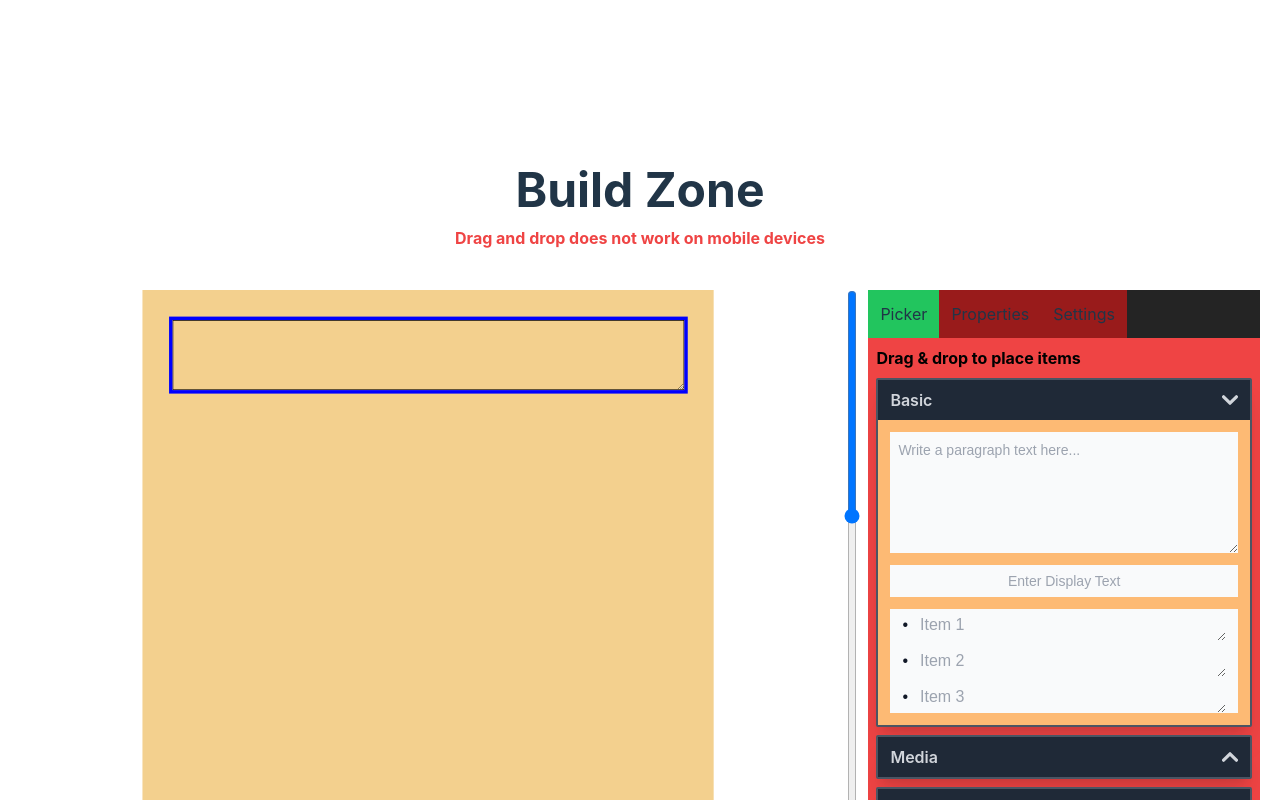
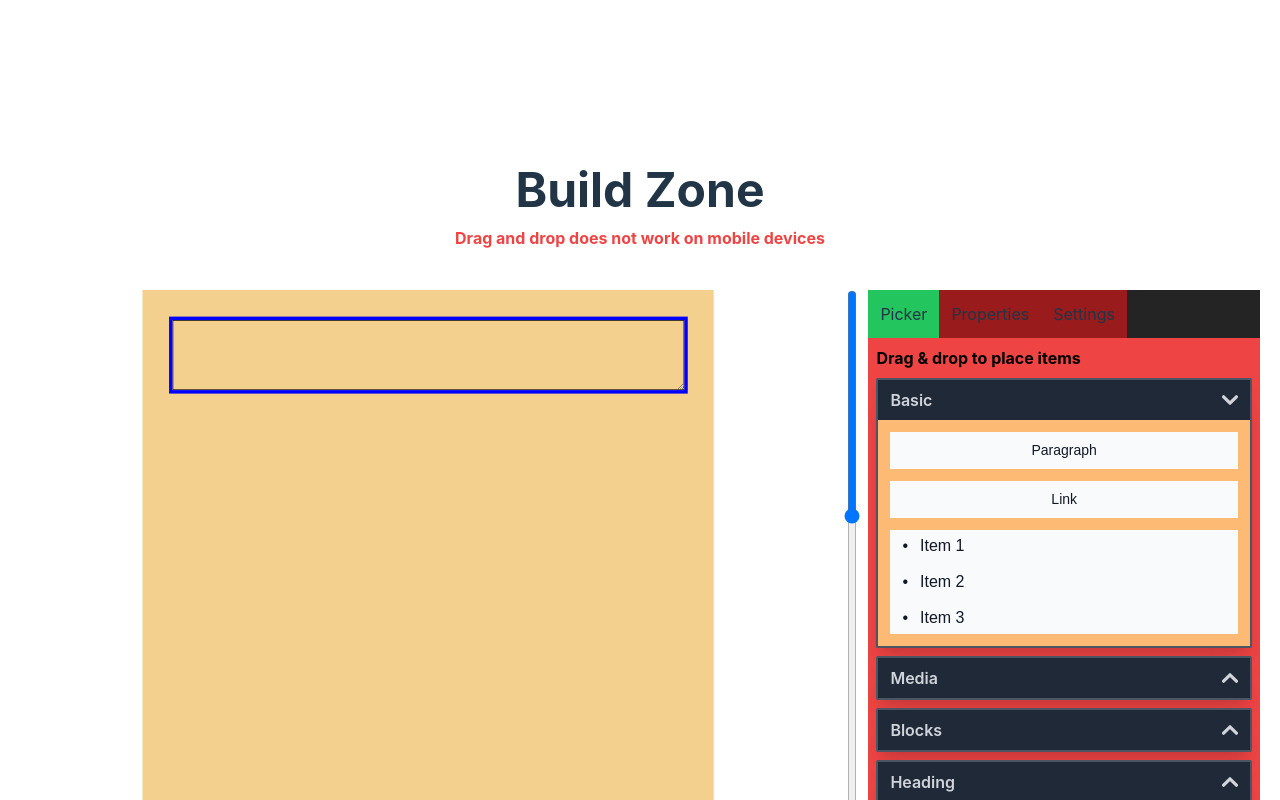
Before and after one commit to Metalax0/resume-builder, a React (Vite) app: page / in a window 1280 px wide. Both pictures are taken after a click on the button "Basic". Shown: the part 698-1498 px from the top of the page. Built offline with nearby package versions, Linux system fonts and the light colour scheme; the HTML template or start-up script is replaced by a standard one.

Commit message:
used contentEditable to components (for future features), other minor changes

```diff
--- a/src/components/draggable/link/index.tsx
+++ b/src/components/draggable/link/index.tsx
@@ -1,19 +1,24 @@
-import { InputText, InputTextVarient } from "../../atoms/input-text";
+import { useEffect, useRef } from "react";
 
 export const Link = () => {
+    const editableRef = useRef<HTMLAnchorElement>(null);
+
+    useEffect(() => {
+        if (editableRef.current) {
+            editableRef.current.innerHTML = "Link";
+        }
+    }, []);
+
     return (
         <a
             draggable
+            contentEditable
+            ref={editableRef}
             target="_blank"
             data-category="link"
             data-link={"#"}
             className="draggable-element w-full h-full max-w-full resize block p-2 text-[14px] text-gray-900 bg-gray-50 focus:outline-0"
             style={{ textAlign: "center" }}
-        >
-            <InputText
-                varient={InputTextVarient.draggable}
-                placeholder="Enter Display Text"
-            />
-        </a>
+        ></a>
     );
 };
--- a/src/components/draggable/list/index.tsx
+++ b/src/components/draggable/list/index.tsx
@@ -1,37 +1,33 @@
+import { useEffect, useRef } from "react";
+
 export const List = () => {
+    const listItemRefs = useRef<(HTMLDivElement | null)[]>([]);
+
+    useEffect(() => {
+        listItemRefs.current.forEach((itemRef, index) => {
+            if (itemRef) {
+                itemRef.innerHTML = `Item ${index + 1}`;
+            }
+        });
+    }, []);
+
     return (
         <ul
             draggable
             data-category="list"
             className="draggable-element text-left flex flex-col w-full h-full px-3 space-y-1 bg-gray-50 list-inside list-disc text-gray-900"
         >
-            <li className="flex flex-1 w-full items-center">
-                <span className="mr-2">•</span>
-                <textarea
-                    rows={1}
-                    className="w-full max-w-full max-h-full p-1 text-inherit bg-gray-50 focus:outline-0"
-                    style={{ textAlign: "inherit" }}
-                    placeholder="Item 1"
-                ></textarea>
-            </li>
-            <li className="flex flex-1 w-full items-center">
-                <span className="mr-2">•</span>
-                <textarea
-                    rows={1}
-                    className="w-full max-w-full max-h-full p-1 text-inherit bg-gray-50 focus:outline-0"
-                    style={{ textAlign: "inherit" }}
-                    placeholder="Item 2"
-                ></textarea>
-            </li>
-            <li className="flex flex-1 w-full items-center">
-                <span className="mr-2">•</span>
-                <textarea
-                    rows={1}
-                    className="w-full max-w-full max-h-full p-1 text-inherit bg-gray-50 focus:outline-0"
-                    style={{ textAlign: "inherit" }}
-                    placeholder="Item 3"
-                ></textarea>
-            </li>
+            {["Item 1", "Item 2", "Item 3"].map((item, index) => (
+                <li key={index} className="flex flex-1 w-full items-center">
+                    <span className="mr-2">•</span>
+                    <div
+                        ref={(el) => (listItemRefs.current[index] = el)}
+                        contentEditable
+                        className="w-full max-w-full max-h-full p-1 text-inherit bg-gray-50 focus:outline-0"
+                        style={{ textAlign: "inherit" }}
+                    ></div>
+                </li>
+            ))}
         </ul>
     );
 };
--- a/src/components/draggable/paragraph/index.tsx
+++ b/src/components/draggable/paragraph/index.tsx
@@ -1,11 +1,21 @@
+import { useEffect, useRef } from "react";
+
 export const Paragraph = () => {
+    const editableRef = useRef<HTMLDivElement>(null);
+
+    useEffect(() => {
+        if (editableRef.current) {
+            editableRef.current.innerHTML = "Paragraph";
+        }
+    }, []);
+
     return (
-        <textarea
+        <div
             draggable
+            contentEditable
+            ref={editableRef}
             data-category="paragraph"
-            rows={5}
             className="draggable-element w-full h-full max-w-full max-h-full min-h-[37px] resize block p-2 text-[14px] text-gray-900 bg-gray-50 focus:outline-0"
-            placeholder="Write a paragraph text here..."
-        ></textarea>
+        ></div>
     );
 };
--- a/src/util/listHelper.ts
+++ b/src/util/listHelper.ts
@@ -11,13 +11,15 @@ export const addListItem = (selected: HTMLElement) => {
     newItem.appendChild(bullet);
 
     // Create the textarea
-    const textarea = document.createElement("textarea");
-    textarea.rows = 1;
-    textarea.className =
+    const div = document.createElement("div");
+    div.contentEditable = "true";
+    div.className =
         "w-full max-w-full max-h-full p-1 text-inherit bg-gray-50 focus:outline-0";
-    textarea.placeholder = `Item ${selected.children.length + 1}`;
-    textarea.style.textAlign = "inherit";
-    newItem.appendChild(textarea);
+    div.style.textAlign = "inherit";
+    div.textContent = `Item ${selected.children.length + 1}`;
+    newItem.appendChild(div);
+
+    newItem.appendChild(div);
 
     // Append the new list item to the selected list
     selected.appendChild(newItem);
--- /dev/null
+++ b/src/util/styleSelectedText.ts
@@ -0,0 +1,32 @@
+export const styleSelectedText = (color: string) => {
+    const selection = window.getSelection();
+
+    if (!selection || selection.rangeCount === 0) {
+        console.warn("No text is selected.");
+        return;
+    }
+
+    const range = selection.getRangeAt(0);
+
+    // Check if the selected range is already inside a styled element
+    const parentElement = range.commonAncestorContainer.parentElement;
+
+    if (
+        parentElement &&
+        parentElement.tagName === "SPAN" &&
+        parentElement.style.color
+    ) {
+        // Update the color of the existing span
+        parentElement.style.color = color;
+    } else {
+        // Otherwise, wrap the selected text with a new span
+        const span = document.createElement("span");
+        span.style.color = color;
+
+        try {
+            range.surroundContents(span);
+        } catch (error) {
+            console.error("Cannot apply styles to the selection: ", error);
+        }
+    }
+};
```
Also changed, not shown: src/components/sections/tabs/properties/index.tsx (+24 -0 lines).
